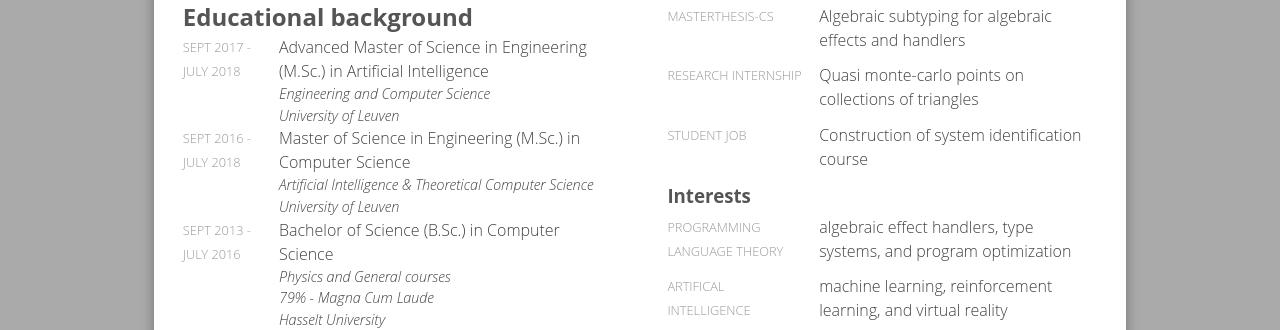
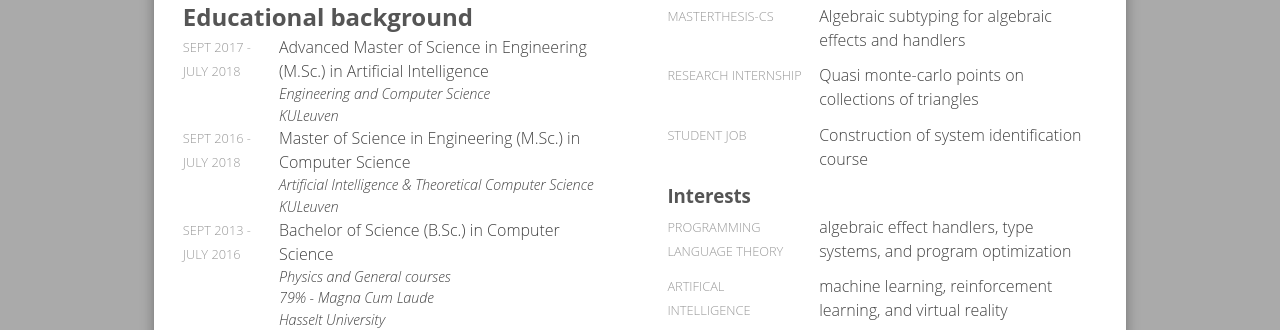
Before and after one commit to TheAxeC/theaxec.github.io, a Jekyll site: the page built from _pages/index.html, in a window 1280 px wide. Shown: the part 546-876 px from the top of the page. Built offline with Jekyll 4.4.1, drawn with Linux system fonts in a browser that asks for light colours.

Commit message:
- update university name

```diff
--- a/_data/education.yml
+++ b/_data/education.yml
@@ -1,13 +1,13 @@
 title: Educational background
 education:
   - title: Advanced Master of Science in Engineering (M.Sc.) in Artificial Intelligence
-    location: University of Leuven
+    location: KULeuven
     datetime: 2018-07-01 15:59:00-0400
     duration: Sept 2017 - July 2018
     specialization: Engineering and Computer Science
 
   - title: Master of Science in Engineering (M.Sc.) in Computer Science
-    location: University of Leuven
+    location: KULeuven
     datetime: 2018-07-01 15:59:00-0400
     duration: Sept 2016 - July 2018
     specialization: Artificial Intelligence & Theoretical Computer Science
```
